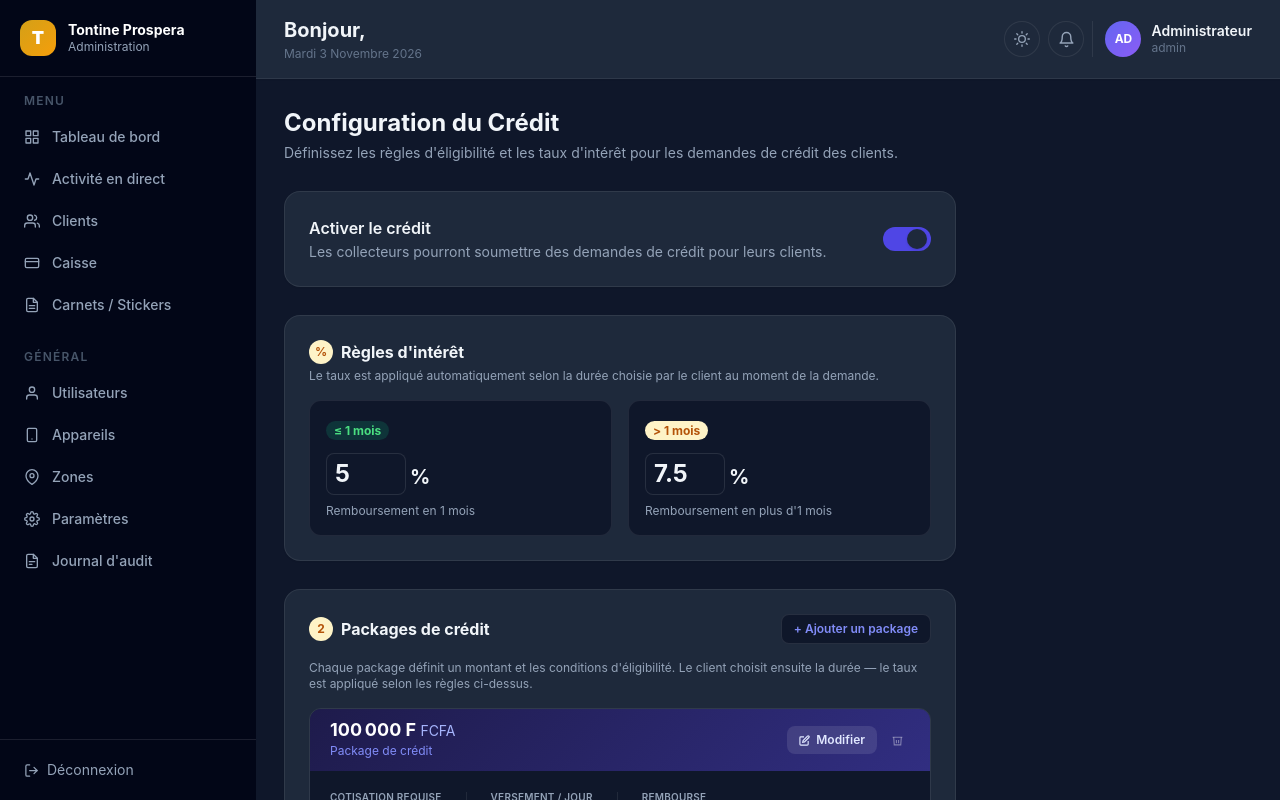
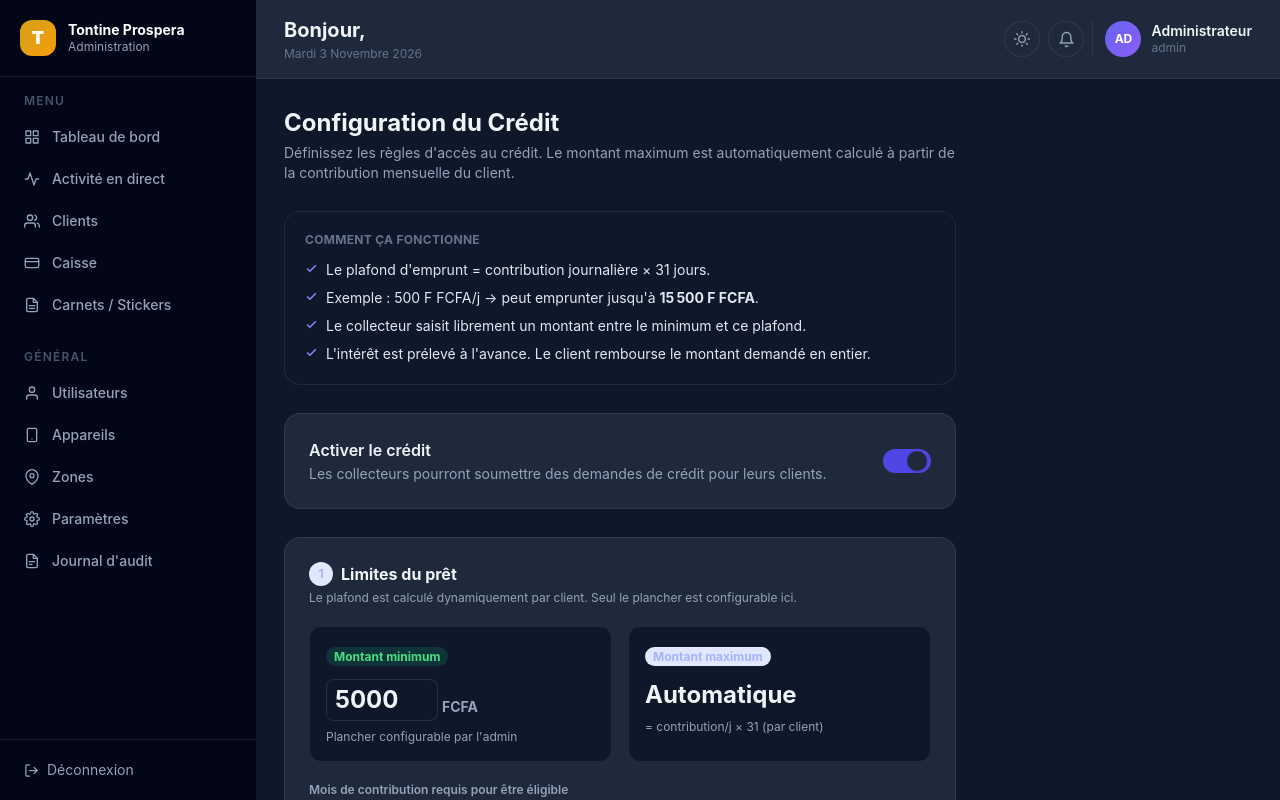
Before and after one commit to Modsontech45/tontine_web, a React (Vite) app: page /credit-config in a window 1280 px wide. Built offline with nearby package versions, Linux system fonts and the light colour scheme; no server answers; sample sign-in values are in the browser's storage.

Commit message:
feat: remove loan packages UI, replace with dynamic amount config
- CreditConfig page no longer shows tier/package management
- Admin sets minimum loan amount and min contributing months
- Explains how max is auto-calculated per client (daily stake x31)
- Keep interest rate configuration

```diff
--- a/src/pages/CreditConfig.tsx
+++ b/src/pages/CreditConfig.tsx
@@ -3,12 +3,12 @@ import { useQuery, useMutation, useQueryClient } from '@tanstack/react-query'
 import { api } from '../lib/api'
 import { formatAmount } from '../lib/format'
 
-interface CreditPackage { amount: number; minContributingMonths: number; dailyAmount: number }
 interface Config {
-  tiers: CreditPackage[]
   isEnabled: boolean
   interestShortPct: number
   interestLongPct: number
+  minLoanAmount: number
+  minContributingMonths: number
 }
 
 function OtpModal({ onClose, onVerified }: { onClose: () => void; onVerified: (code: string) => void }) {
@@ -109,33 +109,24 @@ export function CreditConfigPage() {
   })
 
   const [form, setForm] = useState<Config>({
-    tiers: [
-      { amount: 100000, minContributingMonths: 1, dailyAmount: Math.ceil(100000 / 31) },
-      { amount: 35000,  minContributingMonths: 1, dailyAmount: Math.ceil(35000 / 31) },
-      { amount: 20000,  minContributingMonths: 1, dailyAmount: Math.ceil(20000 / 31) },
-    ],
     isEnabled: true,
     interestShortPct: 5,
     interestLongPct: 7.5,
+    minLoanAmount: 5000,
+    minContributingMonths: 1,
   })
   const [showOtp, setShowOtp] = useState(false)
   const [saved, setSaved] = useState(false)
   const [saveErr, setSaveErr] = useState('')
-  const [editingIdx, setEditingIdx] = useState<number | null>(null)
-  const [showAddForm, setShowAddForm] = useState(false)
-  const [newPkg, setNewPkg] = useState<CreditPackage>({ amount: 50000, minContributingMonths: 1, dailyAmount: Math.ceil(50000 / 31) })
 
   useEffect(() => {
     if (!data) return
     setForm({
-      ...data,
+      isEnabled: data.isEnabled,
       interestShortPct: data.interestShortPct ?? 5,
       interestLongPct: data.interestLongPct ?? 7.5,
-      tiers: (data.tiers ?? []).map(p => ({
-        ...p,
-        minContributingMonths: p.minContributingMonths ?? 1,
-        dailyAmount: p.dailyAmount ?? Math.ceil(p.amount / 31),
-      })),
+      minLoanAmount: data.minLoanAmount ?? 5000,
+      minContributingMonths: data.minContributingMonths ?? 1,
     })
   }, [data])
 
@@ -152,18 +143,6 @@ export function CreditConfigPage() {
     },
   })
 
-  function updatePkg(i: number, field: keyof CreditPackage, val: number) {
-    setForm(f => { const t = [...f.tiers]; t[i] = { ...t[i], [field]: val }; return { ...f, tiers: t } })
-  }
-  function addPkg() {
-    setForm(f => ({ ...f, tiers: [...f.tiers, newPkg] }))
-    setNewPkg({ amount: 50000, minContributingMonths: 1, dailyAmount: Math.ceil(50000 / 31) })
-    setShowAddForm(false)
-  }
-  function removePkg(i: number) {
-    setForm(f => ({ ...f, tiers: f.tiers.filter((_, j) => j !== i) }))
-  }
-
   if (isLoading) return (
     <div className="flex justify-center py-20">
       <div className="w-8 h-8 rounded-full border-4 border-indigo-500 border-t-transparent animate-spin" />
@@ -173,8 +152,11 @@ export function CreditConfigPage() {
   const card: React.CSSProperties = { background: 'var(--c-card)', border: '1px solid var(--c-card-border)' }
   const heading: React.CSSProperties = { color: 'var(--c-text-h)' }
   const sub: React.CSSProperties = { color: 'var(--c-text-s)' }
-  const body: React.CSSProperties = { color: 'var(--c-text-b)' }
   const inputStyle: React.CSSProperties = { background: 'var(--c-input-bg)', border: '1px solid var(--c-input-border)', color: 'var(--c-text-h)' }
+
+  // Example: a client contributing 500/day → 15 500/month
+  const exampleDaily = 500
+  const exampleMax = exampleDaily * 31
 
   return (
     <div className="max-w-2xl space-y-7">
@@ -188,7 +170,30 @@ export function CreditConfigPage() {
       {/* Header */}
       <div>
         <h2 className="text-2xl font-bold" style={heading}>Configuration du Crédit</h2>
-        <p className="text-sm mt-1" style={sub}>Définissez les règles d'éligibilité et les taux d'intérêt pour les demandes de crédit des clients.</p>
+        <p className="text-sm mt-1" style={sub}>Définissez les règles d'accès au crédit. Le montant maximum est automatiquement calculé à partir de la contribution mensuelle du client.</p>
+      </div>
+
+      {/* How it works */}
+      <div className="rounded-2xl p-5" style={{ background: 'var(--c-input-bg)', border: '1px solid var(--c-card-border)' }}>
+        <p className="text-xs font-bold uppercase tracking-wide mb-3" style={{ color: 'var(--c-text-m)' }}>Comment ça fonctionne</p>
+        <ul className="space-y-2 text-sm" style={{ color: 'var(--c-text-b)' }}>
+          <li className="flex items-start gap-2">
+            <svg className="flex-shrink-0 mt-0.5" width="13" height="13" viewBox="0 0 24 24" fill="none" stroke="#818cf8" strokeWidth="3"><polyline points="20,6 9,17 4,12"/></svg>
+            <span>Le plafond d'emprunt = contribution journalière × 31 jours.</span>
+          </li>
+          <li className="flex items-start gap-2">
+            <svg className="flex-shrink-0 mt-0.5" width="13" height="13" viewBox="0 0 24 24" fill="none" stroke="#818cf8" strokeWidth="3"><polyline points="20,6 9,17 4,12"/></svg>
+            <span>Exemple : {formatAmount(exampleDaily)} FCFA/j → peut emprunter jusqu'à <strong>{formatAmount(exampleMax)} FCFA</strong>.</span>
+          </li>
+          <li className="flex items-start gap-2">
+            <svg className="flex-shrink-0 mt-0.5" width="13" height="13" viewBox="0 0 24 24" fill="none" stroke="#818cf8" strokeWidth="3"><polyline points="20,6 9,17 4,12"/></svg>
+            <span>Le collecteur saisit librement un montant entre le minimum et ce plafond.</span>
+          </li>
+          <li className="flex items-start gap-2">
+            <svg className="flex-shrink-0 mt-0.5" width="13" height="13" viewBox="0 0 24 24" fill="none" stroke="#818cf8" strokeWidth="3"><polyline points="20,6 9,17 4,12"/></svg>
+            <span>L'intérêt est prélevé à l'avance. Le client rembourse le montant demandé en entier.</span>
+          </li>
+        </ul>
       </div>
 
       {/* Enable toggle */}
@@ -207,14 +212,64 @@ export function CreditConfigPage() {
         </div>
       </div>
 
+      {/* Loan amount limits */}
+      <div className="rounded-2xl shadow-sm p-6 space-y-5" style={card}>
+        <div>
+          <h3 className="font-bold flex items-center gap-2" style={heading}>
+            <span className="w-6 h-6 rounded-full bg-indigo-100 text-indigo-700 text-xs font-bold flex items-center justify-center">1</span>
+            Limites du prêt
+          </h3>
+          <p className="text-xs mt-1" style={sub}>Le plafond est calculé dynamiquement par client. Seul le plancher est configurable ici.</p>
+        </div>
+
+        <div className="grid grid-cols-2 gap-4">
+          <div className="p-4 rounded-xl" style={{ background: 'var(--c-input-bg)', border: '1px solid var(--c-card-border)' }}>
+            <span className="text-xs font-bold px-2 py-0.5 rounded-full bg-green-100 text-green-700">Montant minimum</span>
+            <div className="flex items-end gap-1 mt-3">
+              <input
+                type="number" min={1000} step={500}
+                value={form.minLoanAmount}
+                onChange={e => setForm(f => ({ ...f, minLoanAmount: +e.target.value }))}
+                className="w-28 text-2xl font-bold rounded-lg px-2 py-1 focus:outline-none focus:ring-2 focus:ring-green-400"
+                style={inputStyle}
+              />
+              <span className="text-sm font-bold mb-1" style={{ color: 'var(--c-text-s)' }}>FCFA</span>
+            </div>
+            <p className="text-xs mt-2" style={sub}>Plancher configurable par l'admin</p>
+          </div>
+
+          <div className="p-4 rounded-xl" style={{ background: 'var(--c-input-bg)', border: '1px solid var(--c-card-border)' }}>
+            <span className="text-xs font-bold px-2 py-0.5 rounded-full bg-indigo-100 text-indigo-700">Montant maximum</span>
+            <div className="mt-3">
+              <p className="text-2xl font-bold" style={{ color: 'var(--c-text-h)' }}>Automatique</p>
+            </div>
+            <p className="text-xs mt-2" style={sub}>= contribution/j × 31 (par client)</p>
+          </div>
+        </div>
+
+        <div>
+          <label className="block text-xs font-semibold mb-1" style={sub}>Mois de contribution requis pour être éligible</label>
+          <div className="flex items-center gap-3">
+            <input
+              type="number" min={0} max={24}
+              value={form.minContributingMonths}
+              onChange={e => setForm(f => ({ ...f, minContributingMonths: +e.target.value }))}
+              className="w-24 rounded-xl px-3 py-2 text-sm font-bold focus:outline-none focus:ring-2 focus:ring-indigo-400"
+              style={inputStyle}
+            />
+            <span className="text-sm" style={sub}>mois minimum de cotisations actives</span>
+          </div>
+        </div>
+      </div>
+
       {/* Interest rules */}
       <div className="rounded-2xl shadow-sm p-6 space-y-4" style={card}>
         <div>
           <h3 className="font-bold flex items-center gap-2" style={heading}>
             <span className="w-6 h-6 rounded-full bg-amber-100 text-amber-700 text-xs font-bold flex items-center justify-center">%</span>
-            Règles d'intérêt
+            Taux d'intérêt
           </h3>
-          <p className="text-xs mt-1" style={sub}>Le taux est appliqué automatiquement selon la durée choisie par le client au moment de la demande.</p>
+          <p className="text-xs mt-1" style={sub}>L'intérêt est prélevé sur le montant emprunté avant remise au client. Le client rembourse le montant demandé en entier.</p>
         </div>
         <div className="grid grid-cols-2 gap-4">
           <div className="p-4 rounded-xl" style={{ background: 'var(--c-input-bg)', border: '1px solid var(--c-card-border)' }}>
@@ -248,208 +303,6 @@ export function CreditConfigPage() {
         </div>
       </div>
 
-      {/* Packages */}
-      <div className="rounded-2xl shadow-sm p-6 space-y-4" style={card}>
-        <div className="flex items-center justify-between">
-          <h3 className="font-bold flex items-center gap-2" style={heading}>
-            <span className="w-6 h-6 rounded-full bg-amber-100 text-amber-700 text-xs font-bold flex items-center justify-center">2</span>
-            Packages de crédit
-          </h3>
-          {!showAddForm && (
-            <button
-              onClick={() => { setShowAddForm(true); setEditingIdx(null) }}
-              disabled={form.tiers.length >= 12}
-              className="text-xs font-semibold px-3 py-1.5 rounded-lg text-indigo-400 hover:opacity-80 disabled:opacity-40"
-              style={{ background: 'var(--c-input-bg)', border: '1px solid var(--c-input-border)' }}>
-              + Ajouter un package
-            </button>
-          )}
-        </div>
-
-        <p className="text-xs" style={sub}>Chaque package définit un montant et les conditions d'éligibilité. Le client choisit ensuite la durée — le taux est appliqué selon les règles ci-dessus.</p>
-
-        {/* Package cards */}
-        <div className="space-y-3">
-          {form.tiers.map((pkg, i) => {
-            const isEditing = editingIdx === i
-            const shortReceived = pkg.amount - Math.round(pkg.amount * form.interestShortPct / 100)
-            const longReceived  = pkg.amount - Math.round(pkg.amount * form.interestLongPct / 100)
-            const daily = Math.ceil(pkg.amount / 31)
-
-            if (isEditing) return (
-              <div key={i} className="p-4 rounded-xl" style={{ background: 'var(--c-input-bg)', border: '2px solid #6366f1' }}>
-                <p className="text-xs font-bold mb-3" style={{ color: '#818cf8' }}>Modifier le package</p>
-                <div className="grid grid-cols-2 gap-3 mb-3">
-                  <div>
-                    <label className="text-xs font-medium" style={sub}>Montant (FCFA)</label>
-                    <input type="number" min={1000} step={5000} value={pkg.amount}
-                      onChange={e => updatePkg(i, 'amount', +e.target.value)}
-                      className="mt-1 w-full rounded-lg px-3 py-1.5 text-sm font-semibold focus:outline-none focus:ring-2 focus:ring-indigo-400"
-                      style={inputStyle} />
-                  </div>
-                  <div>
-                    <label className="text-xs font-medium" style={sub}>Mois de contribution requis</label>
-                    <input type="number" min={1} max={24} value={pkg.minContributingMonths}
-                      onChange={e => updatePkg(i, 'minContributingMonths', +e.target.value)}
-                      className="mt-1 w-full rounded-lg px-3 py-1.5 text-sm font-semibold focus:outline-none focus:ring-2 focus:ring-indigo-400"
-                      style={inputStyle} />
-                  </div>
-                  <div className="col-span-2">
-                    <label className="text-xs font-medium" style={sub}>Versement journalier (FCFA)</label>
-                    <p className="text-xs mb-1" style={{ color: 'var(--c-text-m)' }}>Minimum calculé: {formatAmount(daily)} F</p>
-                    <input type="number" min={1} step={50} value={pkg.dailyAmount}
-                      onChange={e => updatePkg(i, 'dailyAmount', +e.target.value)}
-                      className="mt-0 w-full rounded-lg px-3 py-1.5 text-sm font-semibold focus:outline-none focus:ring-2 focus:ring-indigo-400"
-                      style={inputStyle} />
-                  </div>
-                </div>
-                <div className="flex gap-2">
-                  <button onClick={() => setEditingIdx(null)}
-                    className="flex-1 py-2 rounded-lg text-sm font-semibold text-white"
-                    style={{ background: 'linear-gradient(135deg,#6366f1,#8b5cf6)' }}>
-                    Valider
-                  </button>
-                  <button onClick={() => setEditingIdx(null)}
-                    className="px-4 py-2 rounded-lg text-sm font-medium"
-                    style={{ background: 'var(--c-card)', border: '1px solid var(--c-card-border)', color: 'var(--c-text-s)' }}>
-                    Annuler
-                  </button>
-                </div>
-              </div>
-            )
-
-            return (
-              <div key={i} className="rounded-xl overflow-hidden" style={{ border: '1px solid var(--c-card-border)' }}>
-                {/* Header */}
-                <div className="flex items-center justify-between px-5 py-3"
-                  style={{ background: 'linear-gradient(135deg,#1e1b4b 0%,#312e81 100%)' }}>
-                  <div>
-                    <p className="text-white font-bold text-lg leading-none">
-                      {formatAmount(pkg.amount)} <span className="text-indigo-300 text-sm font-normal">FCFA</span>
-                    </p>
-                    <p className="text-indigo-400 text-xs mt-0.5">Package de crédit</p>
-                  </div>
-                  <div className="flex items-center gap-2">
-                    <button onClick={() => { setEditingIdx(i); setShowAddForm(false) }}
-                      className="flex items-center gap-1.5 px-3 py-1.5 rounded-lg text-xs font-semibold hover:opacity-80"
-                      style={{ background: 'rgba(255,255,255,0.1)', color: '#e0e7ff' }}>
-                      <svg width="11" height="11" viewBox="0 0 24 24" fill="none" stroke="currentColor" strokeWidth="2.5">
-                        <path d="M11 4H4a2 2 0 0 0-2 2v14a2 2 0 0 0 2 2h14a2 2 0 0 0 2-2v-7"/>
-                        <path d="M18.5 2.5a2.121 2.121 0 0 1 3 3L12 15l-4 1 1-4 9.5-9.5z"/>
-                      </svg>
-                      Modifier
-                    </button>
-                    <button onClick={() => removePkg(i)} disabled={form.tiers.length <= 1}
-                      className="p-1.5 rounded-lg hover:opacity-70 disabled:opacity-20"
-                      style={{ color: 'rgba(255,255,255,0.4)' }} title="Supprimer">
-                      <svg width="13" height="13" viewBox="0 0 24 24" fill="none" stroke="currentColor" strokeWidth="2">
-                        <polyline points="3,6 5,6 21,6"/><path d="M19,6l-1,14H6L5,6"/>
-                        <path d="M10,11v6M14,11v6"/>
-                      </svg>
-                    </button>
-                  </div>
-                </div>
-                {/* Body */}
-                <div className="px-5 py-4" style={{ background: 'var(--c-input-bg)' }}>
-                  <div className="flex items-center gap-6 mb-3 text-sm">
-                    <div>
-                      <p className="text-[10px] uppercase tracking-wide font-semibold mb-0.5" style={sub}>Cotisation requise</p>
-                      <p className="font-bold" style={heading}>{pkg.minContributingMonths} mois</p>
-                    </div>
-                    <div style={{ width: 1, height: 32, background: 'var(--c-card-border)' }} />
-                    <div>
-                      <p className="text-[10px] uppercase tracking-wide font-semibold mb-0.5" style={sub}>Versement / jour</p>
-                      <p className="font-bold" style={heading}>{formatAmount(pkg.dailyAmount)} F</p>
-                    </div>
-                    <div style={{ width: 1, height: 32, background: 'var(--c-card-border)' }} />
-                    <div>
-                      <p className="text-[10px] uppercase tracking-wide font-semibold mb-0.5" style={sub}>Rembourse</p>
-                      <p className="font-bold" style={heading}>{formatAmount(pkg.amount)} F</p>
-                    </div>
-                  </div>
-                  <div className="border-t pt-3 space-y-1.5" style={{ borderColor: 'var(--c-card-border)' }}>
-                    <div className="flex items-center justify-between text-xs" style={body}>
-                      <span>1 mois · {form.interestShortPct}% d'intérêt</span>
-                      <span className="font-semibold" style={heading}>Reçoit {formatAmount(shortReceived)} F</span>
-                    </div>
-                    <div className="flex items-center justify-between text-xs" style={body}>
-                      <span>Plus d'1 mois · {form.interestLongPct}% d'intérêt</span>
-                      <span className="font-semibold" style={heading}>Reçoit {formatAmount(longReceived)} F</span>
-                    </div>
-                  </div>
-                </div>
-              </div>
-            )
-          })}
-        </div>
-
-        {/* Add package form */}
-        {showAddForm && (
-          <div className="p-4 rounded-xl" style={{ background: 'var(--c-input-bg)', border: '2px solid #6366f1' }}>
-            <p className="text-xs font-bold mb-3" style={{ color: '#818cf8' }}>Nouveau package</p>
-            <div className="grid grid-cols-2 gap-3 mb-3">
-              <div>
-                <label className="text-xs font-medium" style={sub}>Montant (FCFA)</label>
-                <input type="number" min={1000} step={5000} value={newPkg.amount}
-                  onChange={e => setNewPkg(p => ({ ...p, amount: +e.target.value, dailyAmount: Math.ceil(+e.target.value / 31) }))}
-                  className="mt-1 w-full rounded-lg px-3 py-1.5 text-sm font-semibold focus:outline-none focus:ring-2 focus:ring-indigo-400"
-                  style={inputStyle} />
-              </div>
-              <div>
-                <label className="text-xs font-medium" style={sub}>Mois de contribution requis</label>
-                <input type="number" min={1} max={24} value={newPkg.minContributingMonths}
-                  onChange={e => setNewPkg(p => ({ ...p, minContributingMonths: +e.target.value }))}
-                  className="mt-1 w-full rounded-lg px-3 py-1.5 text-sm font-semibold focus:outline-none focus:ring-2 focus:ring-indigo-400"
-                  style={inputStyle} />
-              </div>
-              <div className="col-span-2">
-                <label className="text-xs font-medium" style={sub}>Versement journalier (FCFA)</label>
-                <p className="text-xs mb-1" style={{ color: 'var(--c-text-m)' }}>Minimum calculé: {formatAmount(Math.ceil(newPkg.amount / 31))} F</p>
-                <input type="number" min={1} step={50} value={newPkg.dailyAmount}
-                  onChange={e => setNewPkg(p => ({ ...p, dailyAmount: +e.target.value }))}
-                  className="mt-0 w-full rounded-lg px-3 py-1.5 text-sm font-semibold focus:outline-none focus:ring-2 focus:ring-indigo-400"
-                  style={inputStyle} />
-              </div>
-            </div>
-            <div className="flex gap-2">
-              <button onClick={addPkg}
-                className="flex-1 py-2 rounded-lg text-sm font-semibold text-white"
-                style={{ background: 'linear-gradient(135deg,#6366f1,#8b5cf6)' }}>
-                Ajouter
-              </button>
-              <button onClick={() => setShowAddForm(false)}
-                className="px-4 py-2 rounded-lg text-sm font-medium"
-                style={{ background: 'var(--c-card)', border: '1px solid var(--c-card-border)', color: 'var(--c-text-s)' }}>
-                Annuler
-              </button>
-            </div>
-          </div>
-        )}
-      </div>
-
-      {/* Preview */}
-      <div className="rounded-2xl p-6" style={{ background: 'var(--c-input-bg)', border: '1px solid var(--c-card-border)' }}>
-        <h3 className="font-bold mb-3" style={heading}>Aperçu des règles</h3>
-        <ul className="space-y-2 text-sm" style={body}>
-          {form.tiers.map((p, i) => {
-            const shortReceived = p.amount - Math.round(p.amount * form.interestShortPct / 100)
-            const longReceived = p.amount - Math.round(p.amount * form.interestLongPct / 100)
-            return (
-              <li key={i} className="flex items-start gap-2">
-                <svg className="flex-shrink-0 mt-0.5" width="13" height="13" viewBox="0 0 24 24" fill="none" stroke="#818cf8" strokeWidth="3"><polyline points="20,6 9,17 4,12"/></svg>
-                <span>
-                  Package <strong>{formatAmount(p.amount)}</strong> FCFA —{' '}
-                  1 mois ({form.interestShortPct}%) → reçoit <strong className="text-green-500">{formatAmount(shortReceived)}</strong>
-                  {' '}· +1 mois ({form.interestLongPct}%) → reçoit <strong className="text-amber-500">{formatAmount(longReceived)}</strong>.
-                  {' '}Éligible après <strong>{p.minContributingMonths} mois</strong>.{' '}
-                  Versement journalier: <strong>{formatAmount(p.dailyAmount)}/j</strong>.
-                </span>
-              </li>
-            )
-          })}
-        </ul>
-      </div>
-
       {/* Save */}
       <div className="flex items-center gap-4">
         <button
```
